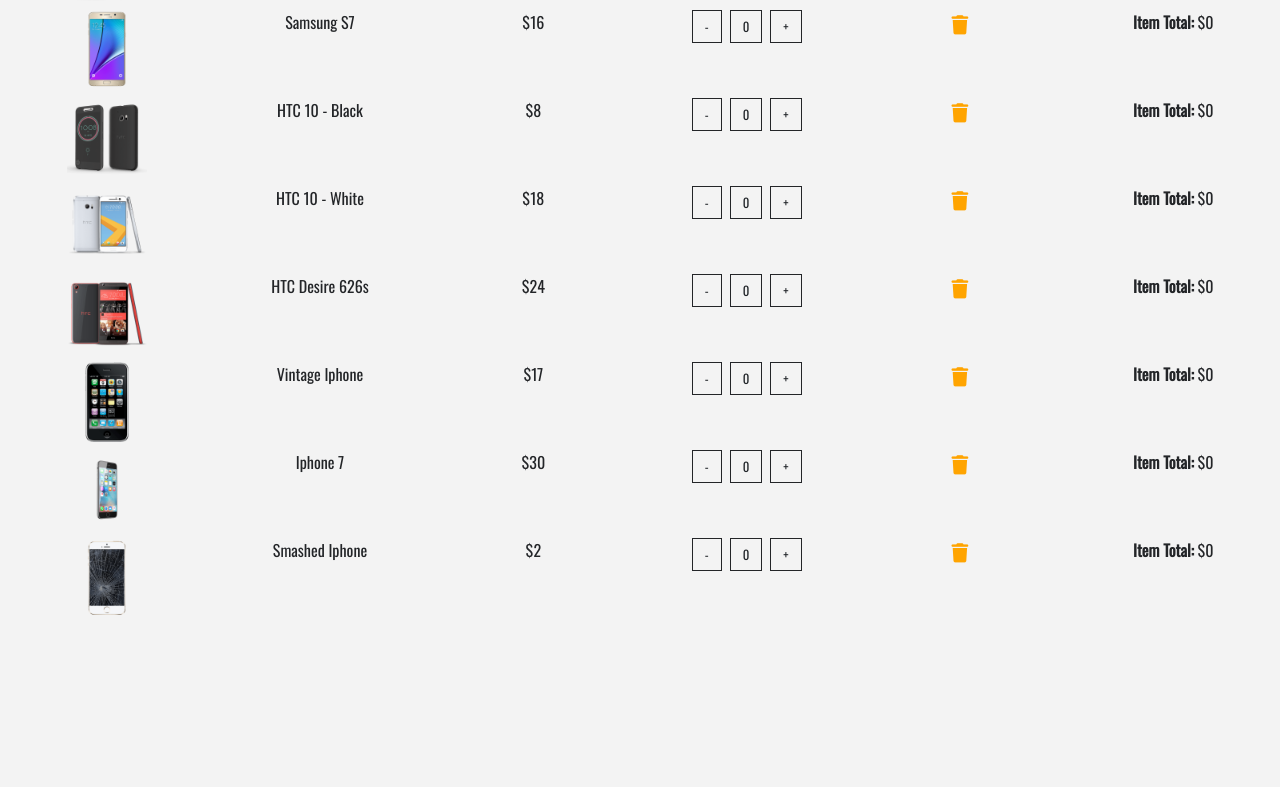
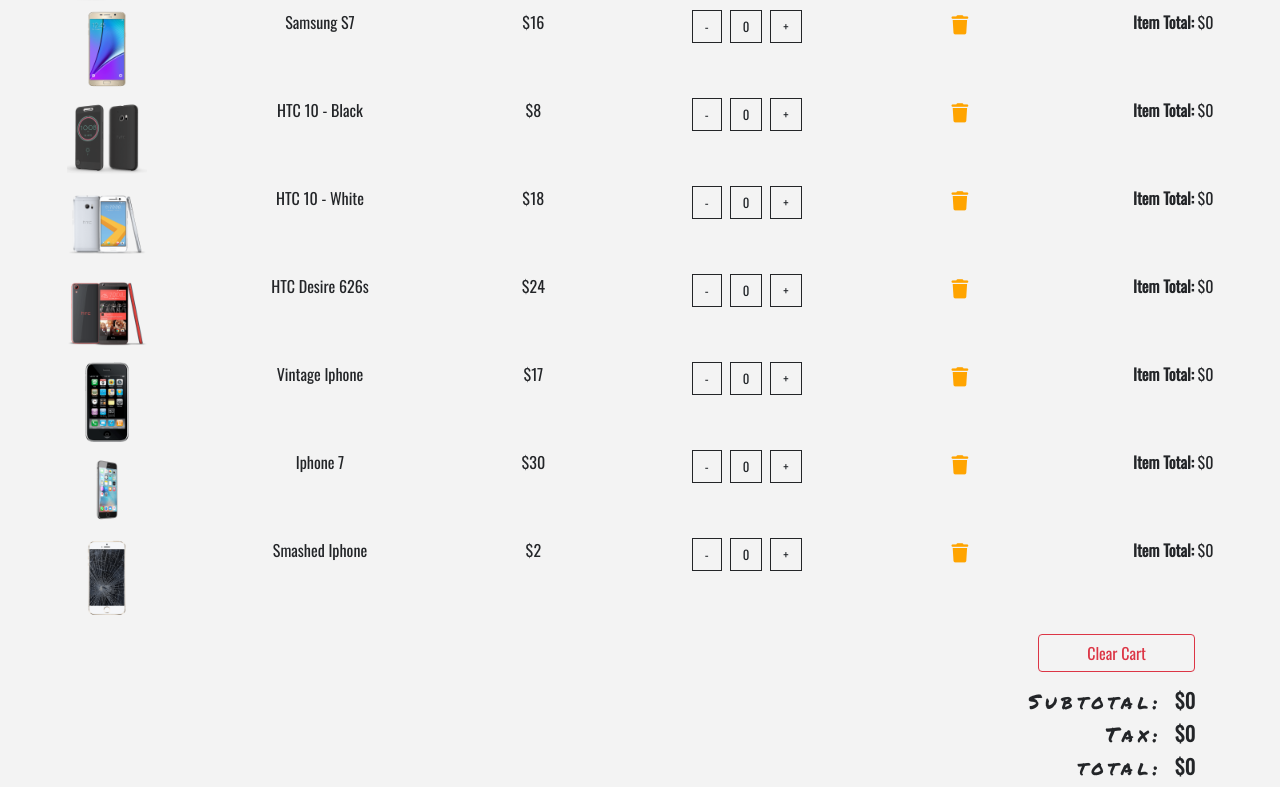
Before and after one commit to LuciferUchiha/Webshop-ui, a React (Create React App) app: page /cart in a window 1280 px wide. Shown: the part 264-1051 px from the top of the page. Before the commit the page ends 890 px from the top, so only its background shows below. Built offline with nearby package versions, Linux system fonts and the light colour scheme.

Commit message:
added cartTotal base

```diff
--- a/src/components/Cart/Cart.js
+++ b/src/components/Cart/Cart.js
@@ -4,6 +4,7 @@
 import EmptyCart from "./EmptyCart";
 import { ProductConsumer } from "../../context";
 import CartList from "./CartList";
+import CartTotal from "./CartTotal";
 
 export default class Cart extends Component {
   render() {
@@ -18,6 +19,7 @@
                   <Title name="Your" title="Cart"></Title>
                   <CartColumns />
                   <CartList value={value} />
+                  <CartTotal value={value} />
                 </React.Fragment>
               );
             } else {
--- /dev/null
+++ b/src/components/Cart/CartTotal.js
@@ -0,0 +1,37 @@
+import React from "react";
+import { Link } from "react-router-dom";
+
+export default function CartTotal({ value }) {
+  const { cartSubTotal, cartTax, cartTotal, clearCart } = value;
+  return (
+    <React.Fragment>
+      <div className="container">
+        <div className="row">
+          <div className="col-10 mt-2 ml-sm-5 ml-md-auto col-sm-8 text-right">
+            <Link to="/">
+              <button
+                className="btn btn-outline-danger mb-3 px-5"
+                type="button"
+                onClick={() => clearCart()}
+              >
+                Clear Cart
+              </button>
+            </Link>
+            <h5>
+              <span className="text-title">Subtotal: </span>{" "}
+              <strong>${cartSubTotal}</strong>
+            </h5>
+            <h5>
+              <span className="text-title">Tax: </span>{" "}
+              <strong>${cartTax}</strong>
+            </h5>
+            <h5>
+              <span className="text-title">total: </span>{" "}
+              <strong>${cartTotal}</strong>
+            </h5>
+          </div>
+        </div>
+      </div>
+    </React.Fragment>
+  );
+}
```
